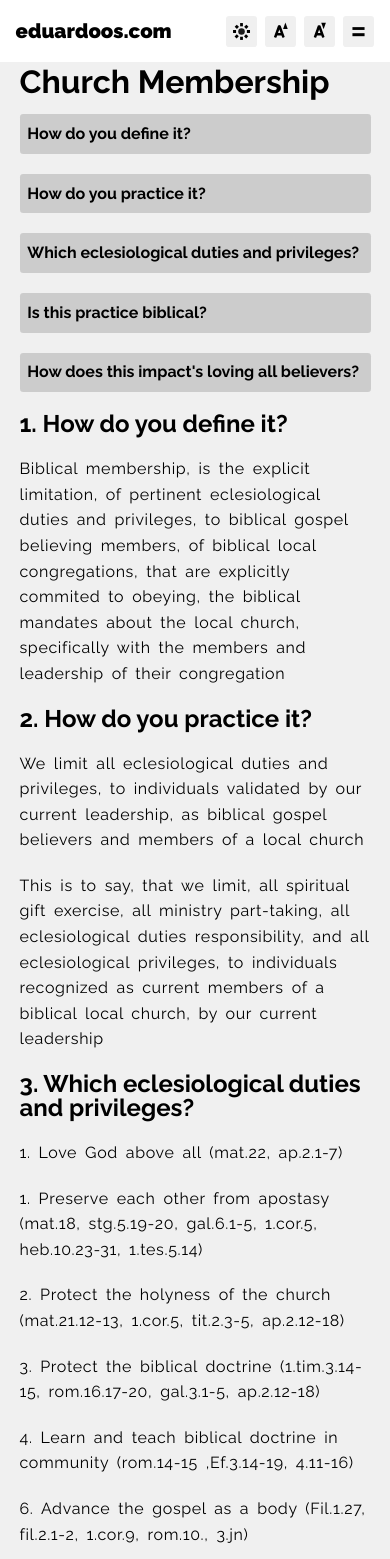
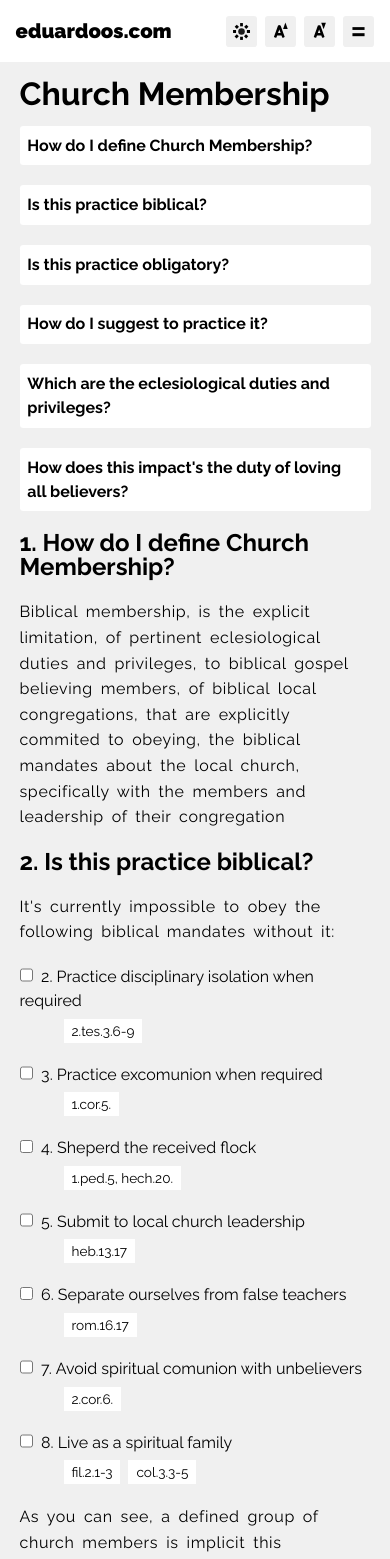
Before and after one commit to EduardoOsteicoechea/eduardoosfrontend, a React (Vite) app: page /church_membership in a window 390 px wide. Shown: the top 1559 px of the page. Built offline with nearby package versions, Linux system fonts and the light colour scheme.

Commit message:
test deploy

```diff
--- a/public/static_data/church_membership.json
+++ b/public/static_data/church_membership.json
@@ -2,7 +2,7 @@
    "title": "Church Membership",
    "ideas": [
       {
-         "heading": "How do you define it?",
+         "heading": "How do I define Church Membership?",
          "subideas": [
             {
                "text": "Biblical membership, is the explicit limitation, of pertinent eclesiological duties and privileges, to biblical gospel believing members, of biblical local congregations, that are explicitly commited to obeying, the biblical mandates about the local church, specifically with the members and leadership of their congregation"
@@ -10,64 +10,204 @@
          ]
       },
       {
-         "heading": "How do you practice it?",
+         "heading": "Is this practice biblical?",
          "subideas": [
             {
-               "text": "We limit all eclesiological duties and privileges, to individuals validated by our current leadership, as biblical gospel believers and members of a local church"
+               "text": "It's currently impossible to obey the following biblical mandates without it:"
             },
             {
-               "text": "This is to say, that we limit, all spiritual gift exercise, all ministry part-taking, all eclesiological duties responsibility, and all eclesiological privileges, to individuals recognized as current members of a biblical local church, by our current leadership"
+               "isBiblicallyJustifiedIdeaList": true,
+               "biblicallyJustifiedIdeaList": [
+                  {
+                     "text": "Practice disciplinary isolation when required",
+                     "biblicalReferences":["2.tes.3.6-9"]
+                  }
+               ]
+            },
+            {
+               "isBiblicallyJustifiedIdeaList": true,
+               "biblicallyJustifiedIdeaList": [
+                  {
+                     "text": "Practice excomunion when required",
+                     "biblicalReferences":["1.cor.5."]
+                  }
+               ]
+            },
+            {
+               "isBiblicallyJustifiedIdeaList": true,
+               "biblicallyJustifiedIdeaList": [
+                  {
+                     "text": "Sheperd the received flock",
+                     "biblicalReferences":["1.ped.5, hech.20."]
+                  }
+               ]
+            },
+            {
+               "isBiblicallyJustifiedIdeaList": true,
+               "biblicallyJustifiedIdeaList": [
+                  {
+                     "text": "Submit to local church leadership",
+                     "biblicalReferences":["heb.13.17"]
+                  }
+               ]
+            },
+            {
+               "isBiblicallyJustifiedIdeaList": true,
+               "biblicallyJustifiedIdeaList": [
+                  {
+                     "text": "Separate ourselves from false teachers",
+                     "biblicalReferences":["rom.16.17"]
+                  }
+               ]
+            },
+            {
+               "isBiblicallyJustifiedIdeaList": true,
+               "biblicallyJustifiedIdeaList": [
+                  {
+                     "text": "Avoid spiritual comunion with unbelievers",
+                     "biblicalReferences":["2.cor.6."]
+                  }
+               ]
+            },
+            {
+               "isBiblicallyJustifiedIdeaList": true,
+               "biblicallyJustifiedIdeaList": [
+                  {
+                     "text": "Live as a spiritual family",
+                     "biblicalReferences":["fil.2.1-3", "col.3.3-5"]
+                  }
+               ]
+            },
+            {
+               "text": "As you can see, a defined group of church members is implicit this commandments."
+            },
+            {
+               "text": "Therefore, in a similar manner that doctrines as the trinity, the hypostatic union, the 5 solas, and the tulip, church's membership is an implicitly biblical doctrine."
             }
          ]
       },
       {
-         "heading": "Which eclesiological duties and privileges?",
+         "heading": "Is this practice obligatory?",
          "subideas": [
             {
-               "text": "1. Love God above all (mat.22, ap.2.1-7)"
+               "text": "It's currently impossible to obey the previously discussed biblical mandates without it."
             },
             {
-               "text": "1. Preserve each other from apostasy (mat.18, stg.5.19-20, gal.6.1-5, 1.cor.5, heb.10.23-31, 1.tes.5.14)"
-            },
-            {
-               "text": "2. Protect the holyness of the church (mat.21.12-13, 1.cor.5, tit.2.3-5, ap.2.12-18)"
-            },
-            {
-               "text": "3. Protect the biblical doctrine (1.tim.3.14-15, rom.16.17-20, gal.3.1-5, ap.2.12-18)"
-            },
-            {
-               "text": "4. Learn and teach biblical doctrine in community (rom.14-15 ,Ef.3.14-19, 4.11-16)"
-            },
-            {
-               "text": "6. Advance the gospel as a body (Fil.1.27, fil.2.1-2, 1.cor.9, rom.10., 3.jn)"
-            },
-            {
-               "text": "7. Build the church through spiritual gift's and ministry exercise (rom.12., ef.5, 1.cor.12-14, ef.5.17, col.3.16, )"
-            },
-            {
-               "text": "8. Live as the family of God (Ef.4.1-4, col.3.5-17, stg.5.14-16, fil.2.1-10)"
-            },
-            {
-               "text": "9. Respond to biblical leadership (1.Tes.5, 1.tim.3, 1.ped.5, heb.13.17, 1.tim.5)"
-            },
-            {
-               "text": "10. Remember the Lord's sacrifice through the Lord's Supper (1.cor.11.17-34)"
+               "text": "Every church that kares about keeping them will practice some form of church membership."
             }
          ]
       },
       {
-         "heading": "Is this practice biblical?",
+         "heading": "How do I suggest to practice it?",
          "subideas": [
             {
-               "text": "It's impossible to obey the following biblical mandates in the contemporary times without it."
+               "text": "The church must limit all eclesiological duties and privileges, to individuals validated by their current leadership, as biblical gospel believers and members of a local church."
+            },
+            {
+               "text": "This is to say, that each church should limit, all spiritual gift exercise, ministry partaking, eclesiological duties, and eclesiological privileges, to individuals recognized as current members of a biblical local church, by it's current leadership."
             }
          ]
       },
       {
-         "heading": "How does this impact's loving all believers?",
+         "heading": "Which are the eclesiological duties and privileges?",
          "subideas": [
             {
-               "text": "We recognize our duty of loving and having comunión with all believers. Col.1.3-5, Rom.16.1-16"
+               "isBiblicallyJustifiedIdeaList": true,
+               "biblicallyJustifiedIdeaList": [
+                  {
+                     "text": "Love God above all",
+                     "biblicalReferences":["mat.22","ap.2.1-7"]
+                  }
+               ]
+            },
+            {
+               "isBiblicallyJustifiedIdeaList": true,
+               "biblicallyJustifiedIdeaList": [
+                  {
+                     "text": "Preserve each other from apostasy",
+                     "biblicalReferences":["mat.18", "stg.5.19-20", "gal.6.1-5", "1.cor.5", "heb.10.23-31", "1.tes.5.14"]
+                  }
+               ]
+            },
+            {
+               "isBiblicallyJustifiedIdeaList": true,
+               "biblicallyJustifiedIdeaList": [
+                  {
+                     "text": "Protect the holyness of the church",
+                     "biblicalReferences":["mat.21.12-13", "1.cor.5", "tit.2.3-5", "ap.2.12-18"]
+                  }
+               ]
+            },
+            {
+               "isBiblicallyJustifiedIdeaList": true,
+               "biblicallyJustifiedIdeaList": [
+                  {
+                     "text": "Protect the biblical doctrine",
+                     "biblicalReferences":["1.tim.3.14-15", "rom.16.17-20", "gal.3.1-5", "ap.2.12-18"]
+                  }
+               ]
+            },
+            {
+               "isBiblicallyJustifiedIdeaList": true,
+               "biblicallyJustifiedIdeaList": [
+                  {
+                     "text": "Learn and teach biblical doctrine in community",
+                     "biblicalReferences":["rom.14-15" , "Ef.3.14-19", "4.11-16"]
+                  }
+               ]
+            },
+            {
+               "isBiblicallyJustifiedIdeaList": true,
+               "biblicallyJustifiedIdeaList": [
+                  {
+                     "text": "Advance the gospel as a body",
+                     "biblicalReferences":["Fil.1.27", "fil.2.1-2", "1.cor.9", "rom.10", "3.jn"]
+                  }
+               ]
+            },
+            {
+               "isBiblicallyJustifiedIdeaList": true,
+               "biblicallyJustifiedIdeaList": [
+                  {
+                     "text": "Build the church through spiritual gift's and ministry exercise",
+                     "biblicalReferences":["rom.12.", "ef.5", "1.cor.12-14", "ef.5.17", "col.3.16"]
+                  }
+               ]
+            },
+            {
+               "isBiblicallyJustifiedIdeaList": true,
+               "biblicallyJustifiedIdeaList": [
+                  {
+                     "text": "Live as the family of God",
+                     "biblicalReferences":["Ef.4.1-4", "col.3.5-17", "stg.5.14-16", "fil.2.1-10"]
+                  }
+               ]
+            },
+            {
+               "isBiblicallyJustifiedIdeaList": true,
+               "biblicallyJustifiedIdeaList": [
+                  {
+                     "text": "Respond to biblical leadershipl",
+                     "biblicalReferences":["1.Tes.5", "1.tim.3", "1.ped.5", "heb.13.17", "1.tim.5"]
+                  }
+               ]
+            },
+            {
+               "isBiblicallyJustifiedIdeaList": true,
+               "biblicallyJustifiedIdeaList": [
+                  {
+                     "text": "Remember the Lord's sacrifice through the Lord's Supper",
+                     "biblicalReferences":["1.cor.11.17-34"]
+                  }
+               ]
+            }
+         ]
+      },
+      {
+         "heading": "How does this impact's the duty of loving all believers?",
+         "subideas": [
+            {
+               "text": "We recognize our duty of loving and having comunión with all believers. Jn.17.17, Col.1.3-5, Rom.16.1-16"
             },
             {
                "text": "Therefore, we try to obey and enjoy all the inter-eclesial biblical duties and privileges. 1.cor.16"
--- a/src/components/Footer/Footer001/Footer001.tsx
+++ b/src/components/Footer/Footer001/Footer001.tsx
@@ -4,7 +4,7 @@ function Footer001(){
 
   return(
     <footer className="Footer">
-      <h3 className="footer_links_heading">Social Media Links:</h3>
+      <h3 className="footer_links_heading">Social Media:</h3>
       <a href="https://www.linkedin.com/in/eduardoosteicoechea/" target="_blank">LinkedIn</a>
       <a href="https://github.com/EduardoOsteicoechea" target="_blank">Github</a>
       <a href="https://wa.me/584147281033" target="_blank">WhatsApp</a>
--- a/src/pages/ChurchMembership.css
+++ b/src/pages/ChurchMembership.css
@@ -1,11 +1,12 @@
-.ArticlePage001{
+.ArticlePage001 {
    display: flex;
    flex-direction: column;
    gap: 20px;
    padding: 2dvw 5dvw;
    width: 100%;
 }
-.ArticlePage001 > article{
+
+.ArticlePage001>article {
    margin: auto;
    max-width: 600px;
    width: 100%;
@@ -13,42 +14,49 @@
    flex-direction: column;
    gap: 20px;
 }
-.article_heading{
+
+.article_heading {
    font-family: f1b;
    font-size: 2rem;
 }
-.ArticlePage001 > article > ul{
+
+.ArticlePage001>article>ul {
    display: flex;
    flex-direction: column;
    gap: 20px;
    width: 100%;
 }
-.ArticleIdea{
+
+.ArticleIdea {
    display: flex;
    flex-direction: column;
    gap: 20px;
    width: 100%;
 }
-.ArticleIdea > p{
+
+.ArticleIdea>p {
    line-height: 1.6rem;
    letter-spacing: .04rem;
    word-spacing: .2rem;
 }
 
-.ArticleIdeaHeading{
+.ArticleIdeaHeading {
    font-family: f1b;
 }
-.biblicalPassage{
+
+.biblicalPassage {
    font-family: f1b;
    padding: 0 0 0 20px;
 }
-.biblicalPassageReference{
+
+.biblicalPassageReference {
    display: block;
    font-family: f1l;
    color: var(--c5);
 
 }
-.reference_to_article_heading{
+
+.reference_to_article_heading {
    display: flex;
    flex-wrap: wrap;
    font-family: f1b;
@@ -60,18 +68,77 @@
    border-radius: .25dvw;
 }
 
+.biblically_justified_idea_list_item {
+   /* display: flex;
+   flex-direction: column; */
+}
 
-@media only screen and (max-width: 620px)
-{
-   .reference_to_article_heading{
-      display: flex;
-      flex-wrap: wrap;
-      font-family: f1b;
-      width: 100%;
-      text-decoration: none;
+.biblically_justified_idea_checkbox {
+   margin-right: .5rem;
+   height: .85rem;
+   width: .85rem;
+}
+
+.biblically_justified_idea_text {
+   font-family: f1r;
+}
+
+.biblically_justified_idea_biblical_references_container {
+   display: flex;
+   flex-wrap: wrap;
+   gap: .5rem;
+   margin-top: .35rem;
+   padding: 0 0 0 2.75rem;
+}
+
+.biblically_justified_idea_biblical_reference_text {
+   background: var(--c1);
+   padding: 0 .5rem;
+   font-size: .85rem;
+}
+
+
+@media only screen and (max-width: 620px) {
+   .ArticlePage001 {
+      gap: 20px;
+      padding: 5dvw 5dvw;
+   }
+
+   .reference_to_article_heading {
       padding: 2dvw;
-      background: var(--c5);
       color: var(--c10);
       border-radius: .85dvw;
    }
+
+   .biblically_justified_idea_list{
+      padding: 0;
+   }
+   .biblically_justified_idea_list_item {
+      /* display: flex;
+      flex-direction: column; */
+   }
+
+   .biblically_justified_idea_checkbox {
+      margin-right: .5rem;
+      height: .85rem;
+      width: .85rem;
+   }
+
+   .biblically_justified_idea_text {
+      font-family: f1r;
+   }
+
+   .biblically_justified_idea_biblical_references_container {
+      display: flex;
+      flex-wrap: wrap;
+      gap: .5rem;
+      margin-top: .35rem;
+      padding: 0 0 0 2.75rem;
+   }
+
+   .biblically_justified_idea_biblical_reference_text {
+      background: var(--c1);
+      padding: 0 .5rem;
+      font-size: .85rem;
+   }
 }
--- a/src/pages/ChurchMembership.tsx
+++ b/src/pages/ChurchMembership.tsx
@@ -3,39 +3,38 @@
 import React from "react";
 import "./ChurchMembership.css";
 
-interface Article
-{
+interface Article {
    title: string;
    ideas: Idea[];
 }
-interface Idea
-{
+interface Idea {
    heading: string;
    subideas: Subidea[];
 }
-interface Subidea
-{
+interface Subidea {
    text: string;
    keyPhrases: string[];
    relatedBibleReferences: string[];
    lists: string[];
    isBiblicalPassage: boolean;
    biblicalReference: string;
+   isBiblicallyJustifiedIdeaList: boolean;
+   biblicallyJustifiedIdeaList: BiblicallyJustifiedIdeaList[];
+}
+interface BiblicallyJustifiedIdeaList {
+   text: string;
+   biblicalReferences: string[];
 }
 
-function ChurchMembership()
-{
+function ChurchMembership() {
    const [isDataLoaded, setisDataLoaded] = React.useState(false);
    const [jsonData, setjsonData] = React.useState<Article | null>();
    const [errorMessage, seterrorMessage] = React.useState<string | null>();
    const [ideas, setideas] = React.useState<string[] | null>([]);
 
-   React.useEffect(() =>
-   {
-      const loadData = async () =>
-      {
-         try
-         {
+   React.useEffect(() => {
+      const loadData = async () => {
+         try {
             const response = await fetch("static_data/church_membership.json");
             if (!response.ok) throw new Error(`Error fetching data: ${response.status}, ${response.statusText}`);
 
@@ -44,8 +43,7 @@ function ChurchMembership()
             setjsonData(formattedData);
             setideas(formattedData.ideas.map(idea => idea.heading));
             setisDataLoaded(true);
-         } catch (error: any)
-         {
+         } catch (error: any) {
             console.error(error);
             seterrorMessage(error);
             setisDataLoaded(false);
@@ -80,8 +78,7 @@ function ChurchMembership()
 
                         const rbr = si.relatedBibleReferences && si.relatedBibleReferences.length > 0 ? si.relatedBibleReferences.reduce((acc, c) => acc.concat(", " + c)) : "";
 
-                        if (si.isBiblicalPassage && si.isBiblicalPassage)
-                        {
+                        if (si.isBiblicalPassage && si.isBiblicalPassage) {
                            return <p
                               key={index}
                               className="biblicalPassage"
@@ -94,6 +91,29 @@ function ChurchMembership()
                               </span>
                            </p>;
                         }
+
+                        if (si.isBiblicallyJustifiedIdeaList) {
+                           const ideas: BiblicallyJustifiedIdeaList[] = si.biblicallyJustifiedIdeaList
+                           return <div
+                              key={index}
+                              className=""
+                           >
+                              <ul className="biblically_justified_idea_list" >
+                                 {ideas.map((element, i) => (
+                                    <li className="biblically_justified_idea_list_item" key={i}>
+                                       <input className="biblically_justified_idea_checkbox" type="checkbox" />
+                                       {index + 1}. <span className="biblically_justified_idea_text">{element.text}</span>
+                                       <div className="biblically_justified_idea_biblical_references_container">
+                                          {element.biblicalReferences.map((br, bri) => (
+                                             <span key={bri} className="biblically_justified_idea_biblical_reference_text">{br}</span>
+                                          ))}
+                                       </div>
+                                    </li>
+                                 ))}
+                              </ul>
+                           </div>;
+                        }
+
                         return <p key={index}>
                            {si.text} <span
                               className="biblicalPassageReference">
```
Also changed, not shown: 6 other files (tests, documents, lock files or other folders).
